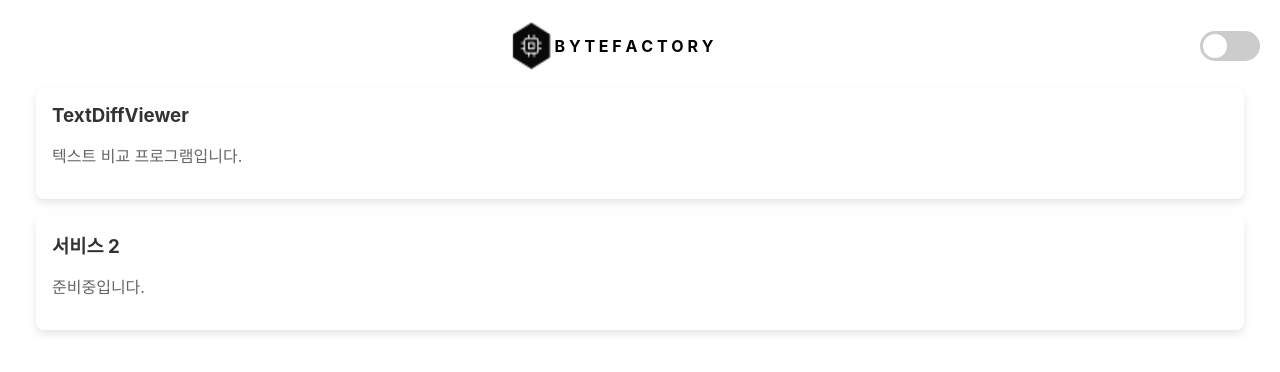
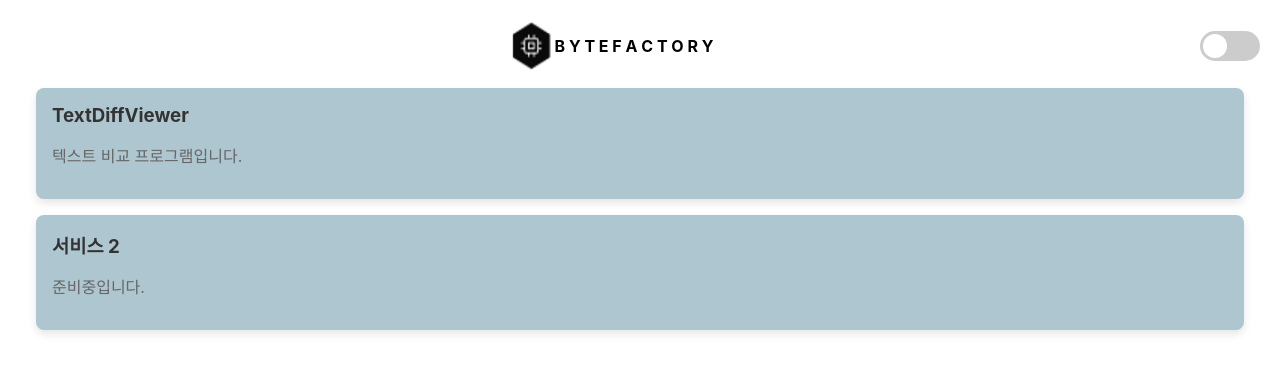
Before and after one commit to WonmoLee/ByteFactory, a React (Create React App) app: page / in a window 1280 px wide. Shown: the top 372 px of the page. Built offline with nearby package versions, Linux system fonts and the light colour scheme.

Commit message:
카드 식별을 위해 컬러 변경

```diff
--- a/src/assets/Card.css
+++ b/src/assets/Card.css
@@ -1,5 +1,5 @@
 .card {
-    background-color: #fff;
+    background-color: #AEC6CF;
     border-radius: 8px;
     box-shadow: 0 4px 8px rgba(0, 0, 0, 0.1);
     margin: 16px;
```
